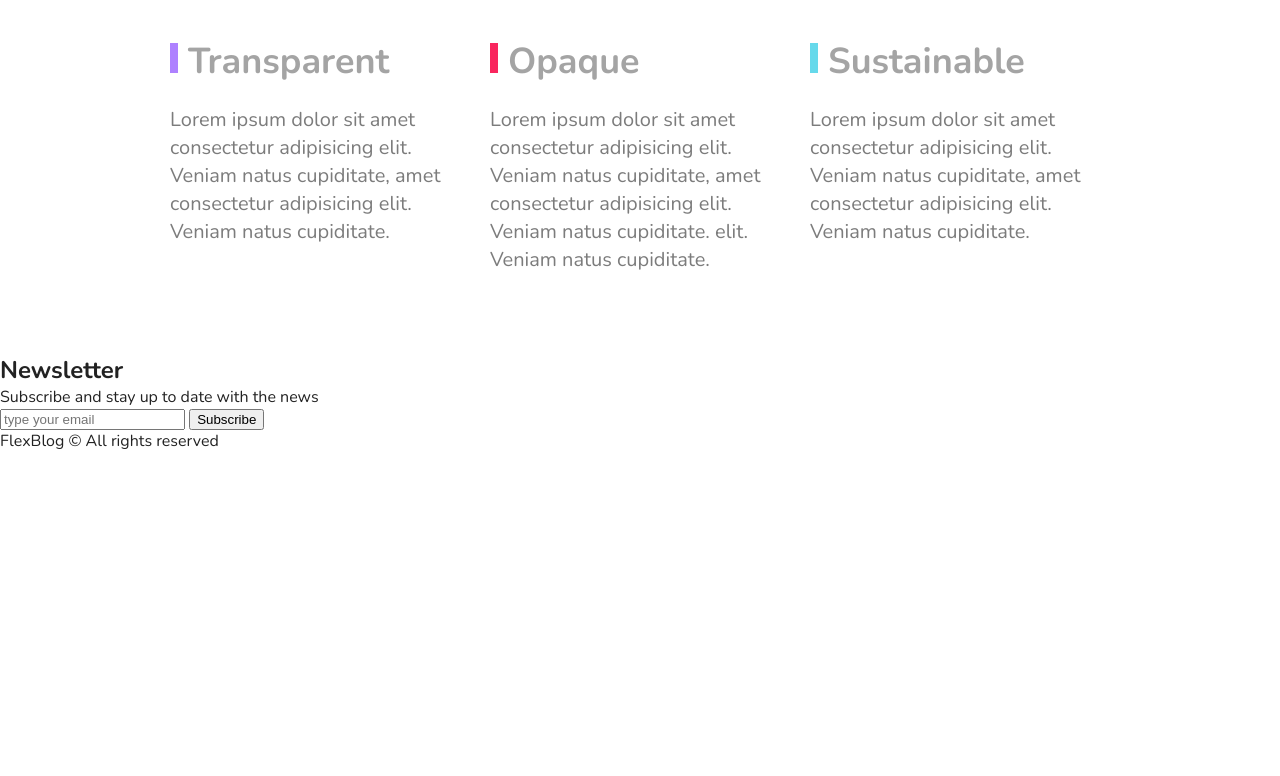
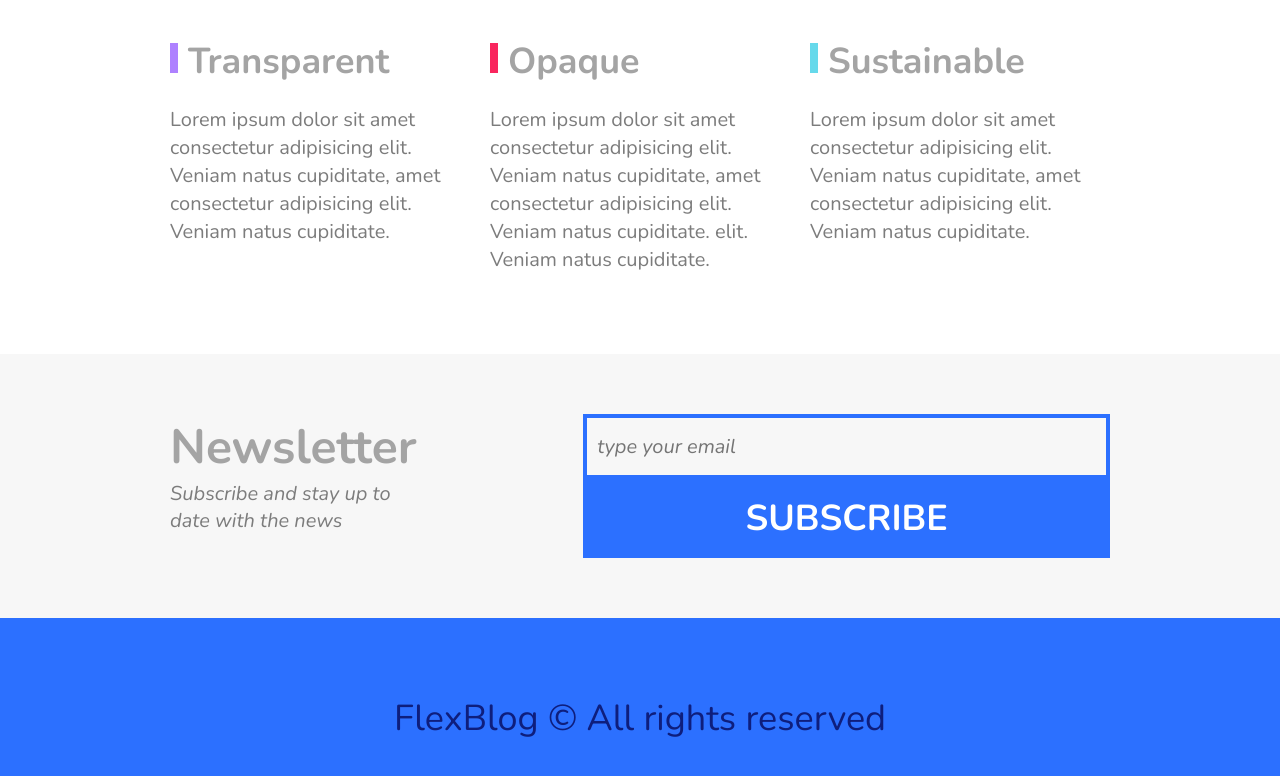
Before and after one commit to williampgdias/flexblog, a plain HTML site: page index.html in a window 1280 px wide. Shown: the part 2908-3684 px from the top of the page. Before the commit the page ends 3360 px from the top, so only its background shows below. Drawn offline with nearby package versions, Linux system fonts and the light colour scheme.

Commit message:
FlexBlog Newsletter & Footer

```diff
--- a/style.css
+++ b/style.css
@@ -320,3 +320,87 @@ img {
   line-height: 1.4;
   color: #7c7c7c;
 }
+
+/* NEWSLETTER */
+
+.newsletter {
+  display: flex;
+  flex-wrap: wrap;
+  background: #f7f7f7;
+  padding: 60px calc((100% - 960px) / 2);
+}
+
+.newsletter-info {
+  flex: 1 1 260px;
+  margin: 0 10px;
+}
+
+.newsletter-info h1 {
+  font-size: 3rem;
+  color: #a4a4a4;
+}
+
+.newsletter-info p {
+  font-size: 1.25rem;
+  font-style: italic;
+  max-width: 230px;
+  color: #7c7c7c;
+  margin-bottom: 10px;
+}
+
+.newsletter-form {
+  display: flex;
+  flex-wrap: wrap;
+  flex: 2 1 260px;
+  margin: 0 10px;
+  align-self: center;
+}
+
+.newsletter-form input {
+  flex: 3 1 260px;
+  font-size: 1.25rem;
+  color: #7c7c7c;
+  font-style: italic;
+  font-family: 'Nunito', sans-serif;
+  border: 4px solid #2c70ff;
+  background: transparent;
+  padding: 15px 10px;
+  margin: 0;
+  border-radius: 0px;
+}
+
+.newsletter-form button {
+  flex: 1 1 260px;
+  font-family: 'Nunito', sans-serif;
+  font-size: 2.25rem;
+  font-weight: bold;
+  text-transform: uppercase;
+  background: #2c70ff;
+  color: #fff;
+  margin: 0;
+  cursor: pointer;
+  border: none;
+  padding: 15px 10px;
+}
+
+@media (max-width: 600px) {
+  .newsletter-form button {
+    font-size: 1.5rem;
+  }
+}
+
+/* FOOTER */
+
+.footer {
+  display: flex;
+  align-items: center;
+  background: #2c70ff;
+  height: 200px;
+}
+
+.footer p {
+  flex: 1;
+  text-align: center;
+  font-size: 2.25rem;
+  color: #0e1e7d;
+}
```
